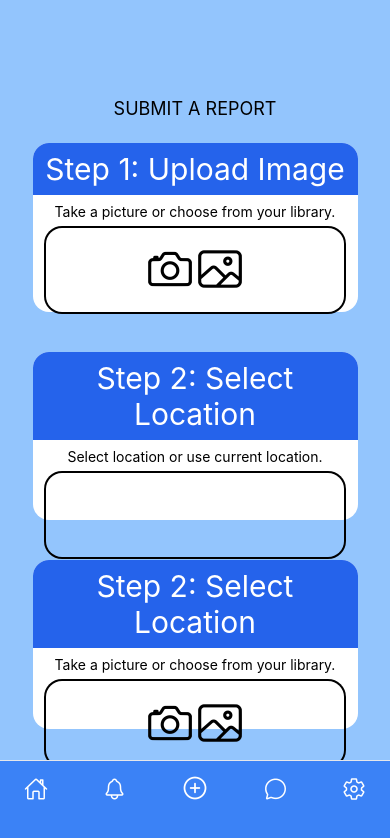
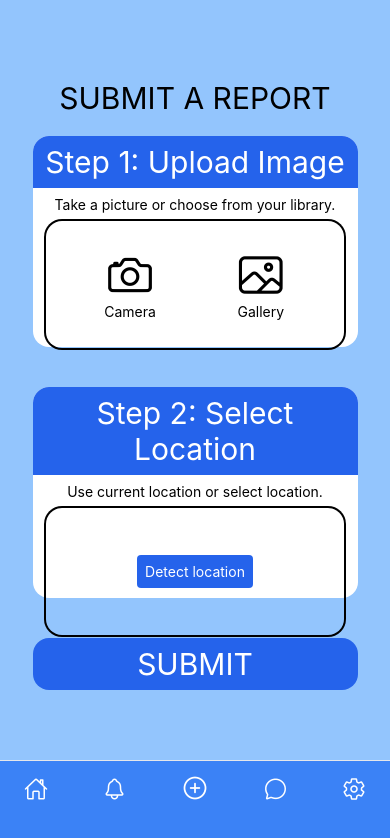
Before and after one commit to alieron/floodguard, a React Native app: screen /SubmitReport in a window 390 px wide. Shown: the top 838 px of the page. Built offline with nearby package versions, Linux system fonts and the light colour scheme.

Commit message:
Create location box and submit button

```diff
--- a/components/ReportFormBox.tsx
+++ b/components/ReportFormBox.tsx
@@ -13,7 +13,7 @@ export default function ReportFormBox({
   children,
 }: ReportFormBoxProps) {
   return (
-      <View className="bg-white w-10/12 h-1/5 rounded-2xl m-5">
+      <View className="bg-white w-10/12 h-1/4 rounded-2xl m-5">
         <Text className="text-3xl bg-blue-600 rounded-t-2xl p-2 text-center text-white">
           {headerText}
         </Text>
@@ -21,7 +21,7 @@ export default function ReportFormBox({
           <Text className="p-2">
             {subtitle}
           </Text>
-          <View className="rounded-2xl ring-black ring-2 w-11/12 h-1/2 justify-center items-center">
+          <View className="rounded-2xl ring-black ring-2 w-11/12 h-3/5 justify-center items-center">
             {children}
           </View>
         </View>
--- a/package.json
+++ b/package.json
@@ -21,7 +21,7 @@
     "react-native": "0.79.2",
     "react-native-reanimated": "~3.17.4",
     "react-native-safe-area-context": "^5.4.0",
-    "react-native-screens": "~4.10.0",
+    "react-native-screens": "~4.11.1",
     "tailwindcss": "^3.4.17",
     "expo-location": "~18.1.5"
   },
--- a/screens/SubmitReport.tsx
+++ b/screens/SubmitReport.tsx
@@ -1,4 +1,4 @@
-import { Text, View, TouchableOpacity, Alert, Button } from "react-native";
+import { Text, View, TouchableOpacity } from "react-native";
 import { Ionicons } from "@expo/vector-icons";
 import * as Location from "expo-location";
 import React, { useState } from "react";
@@ -6,53 +6,42 @@ import ReportFormBox from "../components/ReportFormBox";
 
 export default function SubmitReport() {
   return (
-    <View className="flex-1 justify-center items-center bg-blue-300">
-      <Text className="text-center text-black text-lg text-3xl">
-        SUBMIT A REPORT
-      </Text>
+    <View className="flex-1 items-center bg-blue-300">
+      <View className="w-full pt-20 items-center justify-center border-gray-900">
+        <Text className="text-center text-black text-3xl">SUBMIT A REPORT</Text>
+      </View>
 
       <ReportFormBox
         headerText="Step 1: Upload Image"
         subtitle="Take a picture or choose from your library."
       >
         <View className="w-full h-full flex-row justify-center items-center">
-          <TouchableOpacity>
-            <Ionicons name="camera-outline" size={50} margin={20} />
+          <TouchableOpacity className="justify-center items-center mr-10">
+            <Ionicons name="camera-outline" size={50} />
+            <Text>Camera</Text>
           </TouchableOpacity>
-          <TouchableOpacity>
-            <Ionicons name="image-outline" size={50} margin={20} />
+          <TouchableOpacity className="justify-center items-center ml-10">
+            <Ionicons name="image-outline" size={50} />
+            <Text>Gallery</Text>
           </TouchableOpacity>
         </View>
       </ReportFormBox>
 
-      <View className="bg-white w-10/12 h-1/5 rounded-2xl m-5">
-        <Text className="text-3xl bg-blue-600 rounded-t-2xl p-2 text-center text-white">
-          Step 2: Select Location
-        </Text>
-        <View className="items-center h-full w-full">
-          <Text className="p-2">Select location or use current location.</Text>
-          <View className="rounded-2xl ring-black ring-2 w-11/12 h-1/2 justify-center items-center flex-row"></View>
+      <ReportFormBox
+        headerText="Step 2: Select Location"
+        subtitle="Use current location or select location."
+      >
+        <View className="w-full h-full justify-center items-center">
+          <TouchableOpacity className="bg-blue-600 rounded p-2">
+            <Text className="text-white">Detect location</Text> {/* how... */}
+          </TouchableOpacity>
+          {/* another option of manually searching your location? */}
         </View>
-      </View>
+      </ReportFormBox>
 
-      <View className="bg-white w-10/12 h-1/5 rounded-2xl m-5">
-        <Text className="text-3xl bg-blue-600 rounded-t-2xl p-2 text-center text-white">
-          Step 2: Select Location
-        </Text>
-        <View className="items-center h-full w-full">
-          <Text className="p-2">
-            Take a picture or choose from your library.
-          </Text>
-          <View className="rounded-2xl ring-black ring-2 w-11/12 h-1/2 justify-center items-center flex-row">
-            <TouchableOpacity>
-              <Ionicons name="camera-outline" size={50} margin={20} />
-            </TouchableOpacity>
-            <TouchableOpacity>
-              <Ionicons name="image-outline" size={50} margin={20} />
-            </TouchableOpacity>
-          </View>
-        </View>
-      </View>
+      <TouchableOpacity className="bg-blue-600 rounded-2xl p-2 m-5 w-10/12 h-15">
+        <Text className="text-white text-center text-3xl">SUBMIT</Text>
+      </TouchableOpacity>
     </View>
   );
 }
```
Also changed, not shown: 1 other file (tests, documents, lock files or other folders).
